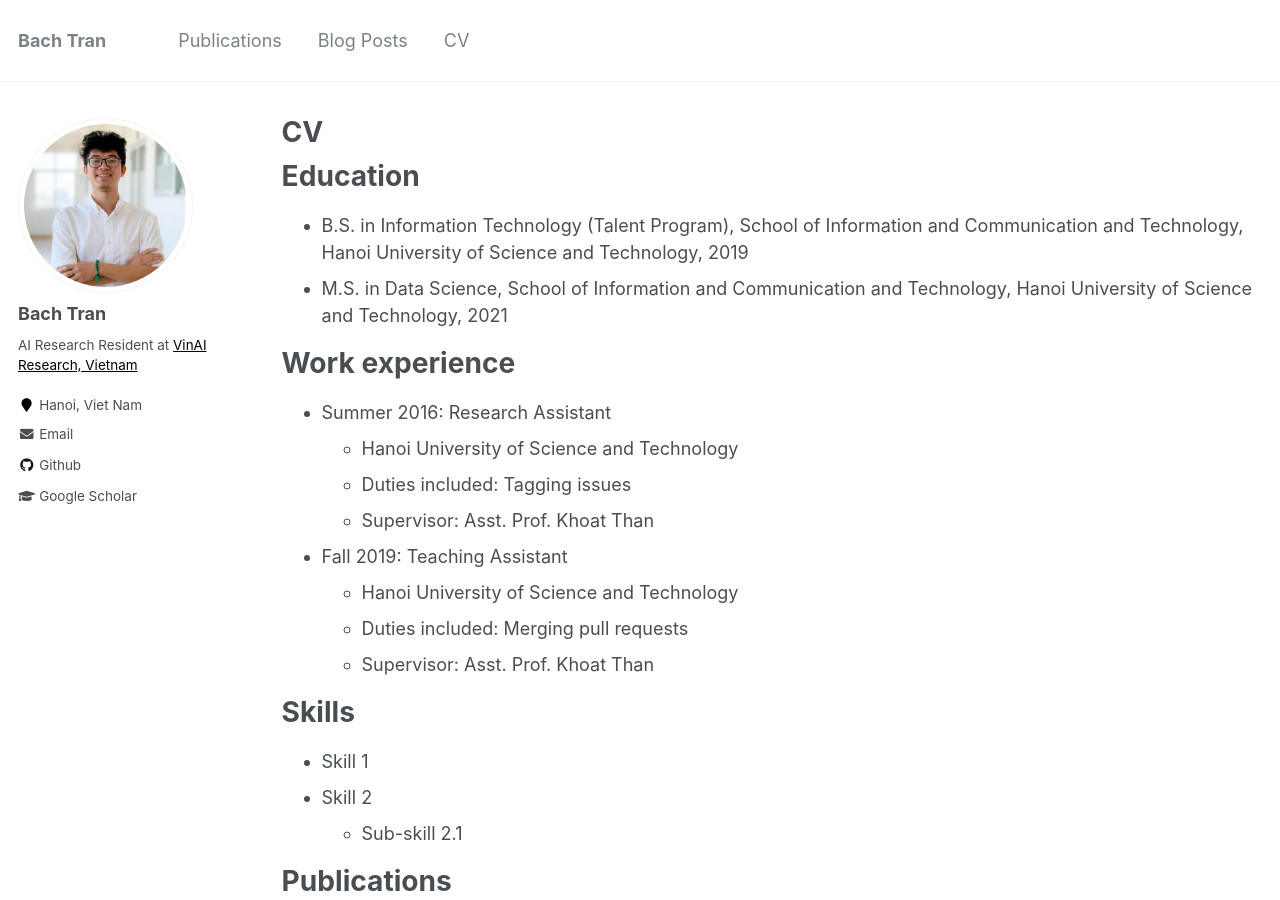
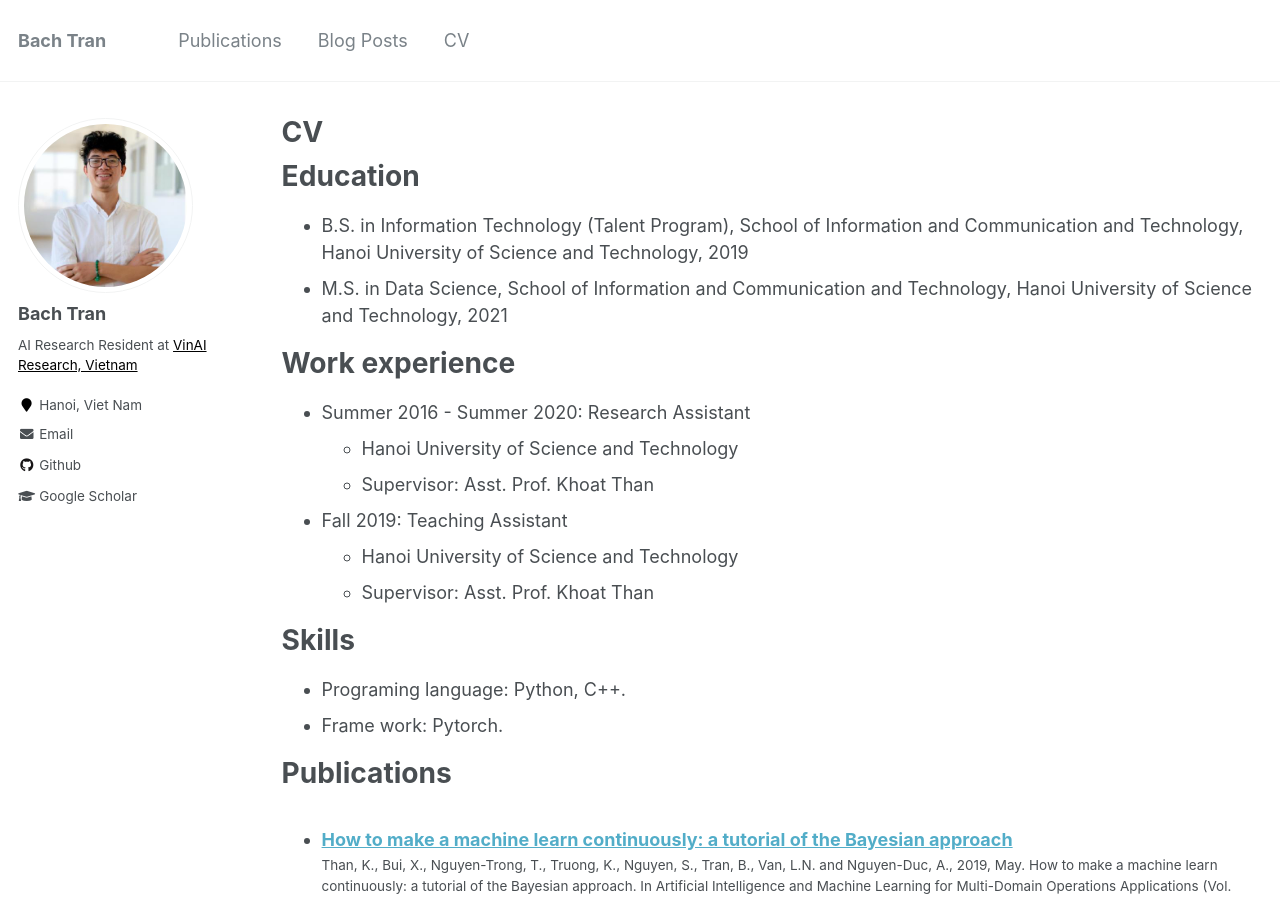
Before and after one commit to bachtranxuan/bachtranxuan.github.io, a Jekyll site: the page built from _pages/cv.md, in a window 1280 px wide and 900 px high. Built offline with Jekyll 4.4.1, drawn with Linux system fonts in a browser that asks for light colours.

Commit message:
Update cv.md
Update profile

```diff
--- a/_pages/cv.md
+++ b/_pages/cv.md
@@ -16,21 +16,18 @@ Education
 
 Work experience
 ======
-* Summer 2016: Research Assistant
+* Summer 2016 - Summer 2020: Research Assistant
   * Hanoi University of Science and Technology
-  * Duties included: Tagging issues
   * Supervisor: Asst. Prof. Khoat Than
 
 * Fall 2019: Teaching Assistant
   * Hanoi University of Science and Technology
-  * Duties included: Merging pull requests
   * Supervisor: Asst. Prof. Khoat Than
 
 Skills
 ======
-* Skill 1
-* Skill 2
-  * Sub-skill 2.1
+* Programing language: Python, C++.
+* Frame work: Pytorch.
 
 Publications
 ======
```
